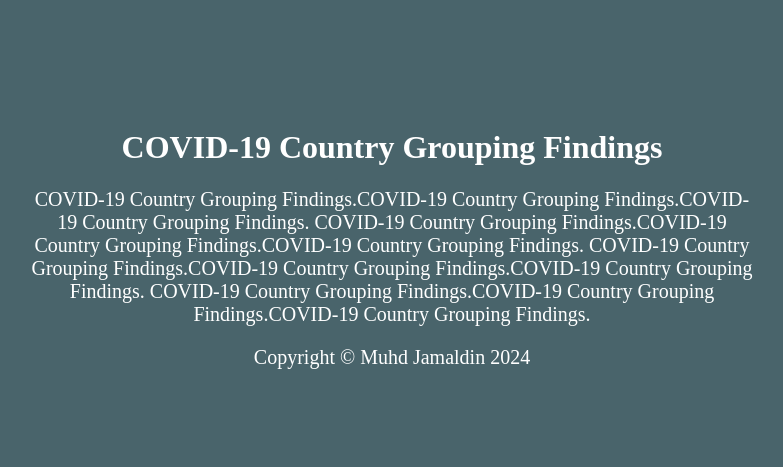
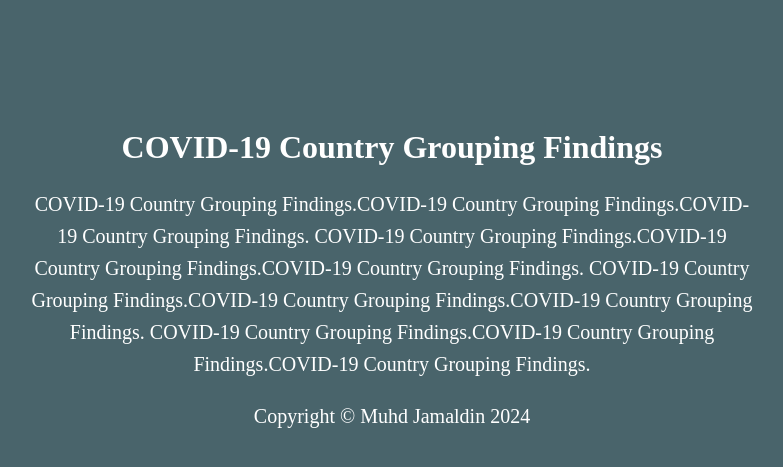
Before and after one commit to Md-Khid/Md-Khid, a Jekyll site: the page findings/1.html, which Jekyll copies as it is, in a window 1280 px wide. Shown: the top 467 px of the page, without its empty margins (248-1031 px from the left). Built offline with Jekyll 4.4.1, drawn with Linux system fonts in a browser that asks for light colours.

Commit message:
Update 1.html

```diff
--- a/findings/1.html
+++ b/findings/1.html
@@ -21,6 +21,7 @@
             text-align: center; /* Center align the paragraph */
             margin-left: 270px; /* Add margin on the left side */
             margin-right: 270px; /* Add margin on the right side */
+            line-height: 1.6; /* Increase line spacing */
         }
     </style>
 </head>
```
